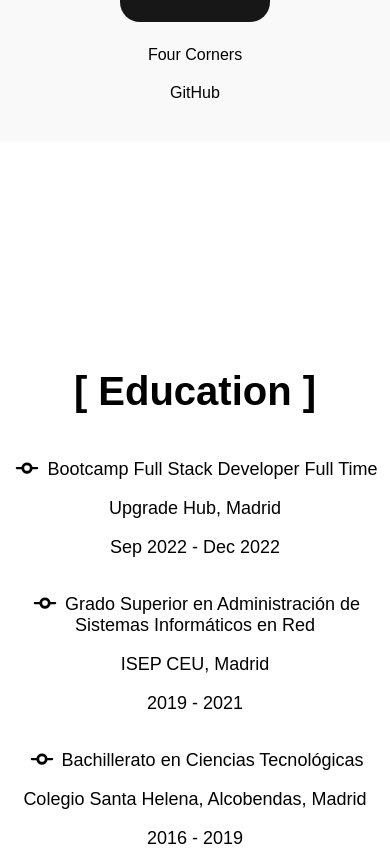
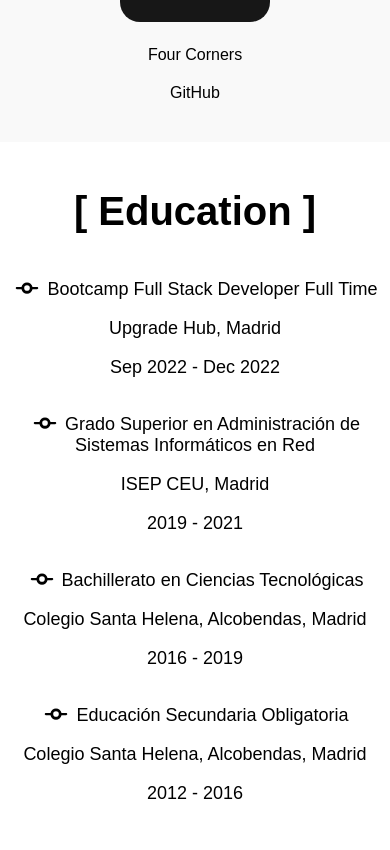
Before and after one commit to JaviiAzagra/Curriculum-React, a React (Create React App) app: page / in a window 390 px wide. Shown: the part 3114-3964 px from the top of the page. Built offline with nearby package versions, Linux system fonts and the light colour scheme; a web font is replaced by a local one.

Commit message:
FIX: fix top on container educaction experience and language

```diff
--- a/src/components/Buttons/Buttons.jsx
+++ b/src/components/Buttons/Buttons.jsx
@@ -14,7 +14,7 @@ const {education, experience, languages} = CV;
 const Buttons = () => {
     /* const [Options, changeOption] = useState("Experience"); */
   return (
-    <div className='container' id='Button'>
+    <div className='containerbuttons' id='Button'>
       <Education education={ education }/>
       <Experience experience={ experience }/>
       <More props={ languages }/>
--- a/src/components/Buttons/Buttons.scss
+++ b/src/components/Buttons/Buttons.scss
@@ -1,4 +1,4 @@
-.container{
+.containerbuttons {
   display: flex;
   flex: row;
   flex-wrap: wrap;
@@ -7,3 +7,24 @@
   background-color: white;
   padding-top: 200px;
 }
+
+@media screen and (max-width: 800px) {
+  .containerbuttons {
+    padding-top: 20px;
+    padding-bottom: 20px;
+  }
+}
+
+@media screen and (max-width: 400px) {
+  .containerbuttons {
+    padding-top: 20px;
+    padding-bottom: 20px;
+  }
+}
+
+@media screen and (max-width: 290px) {
+  .containerbuttons {
+    padding-top: 20px;
+    padding-bottom: 20px;
+  }
+}
```
Lines whose indentation alone changed are shown as unchanged.
